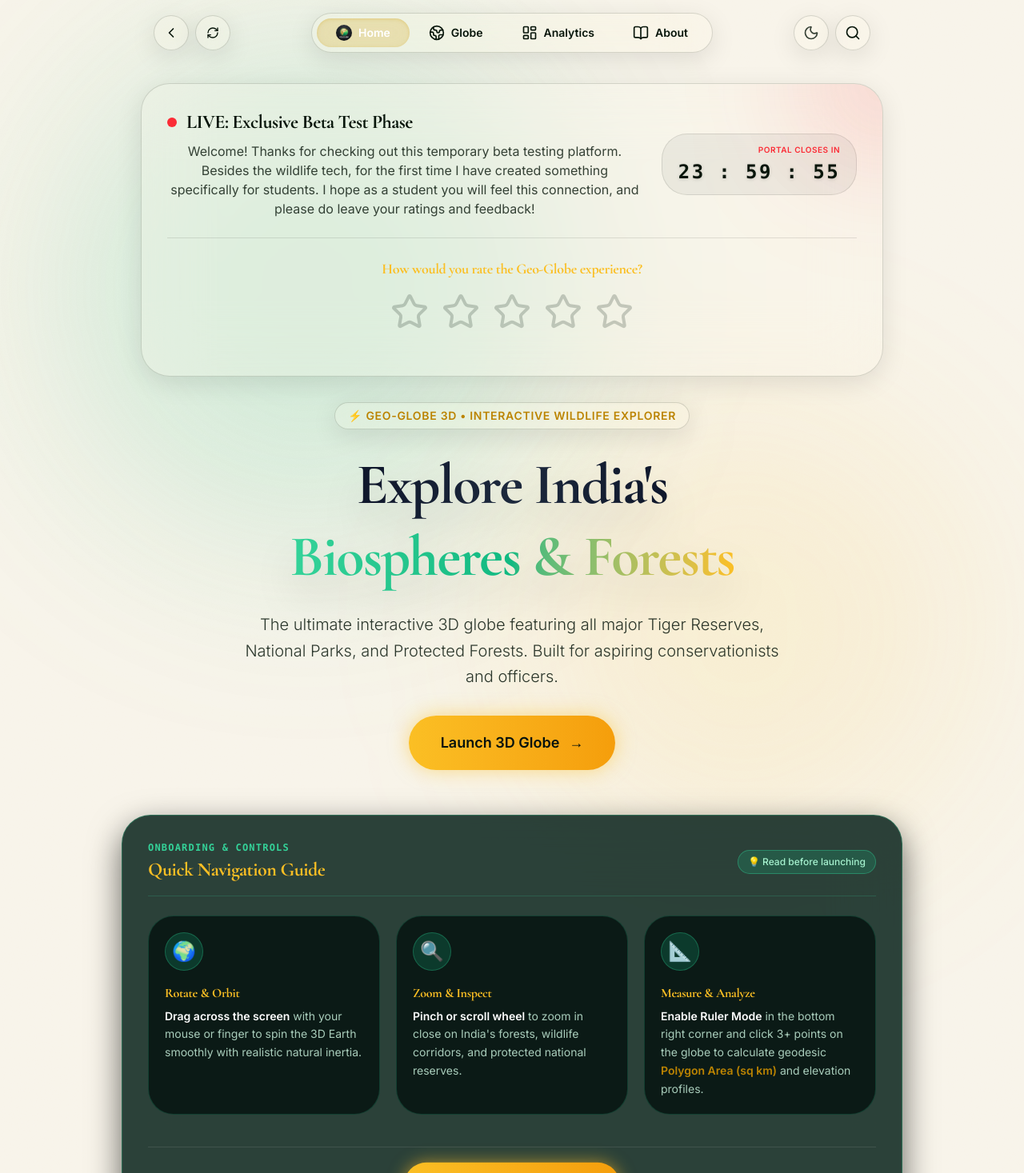
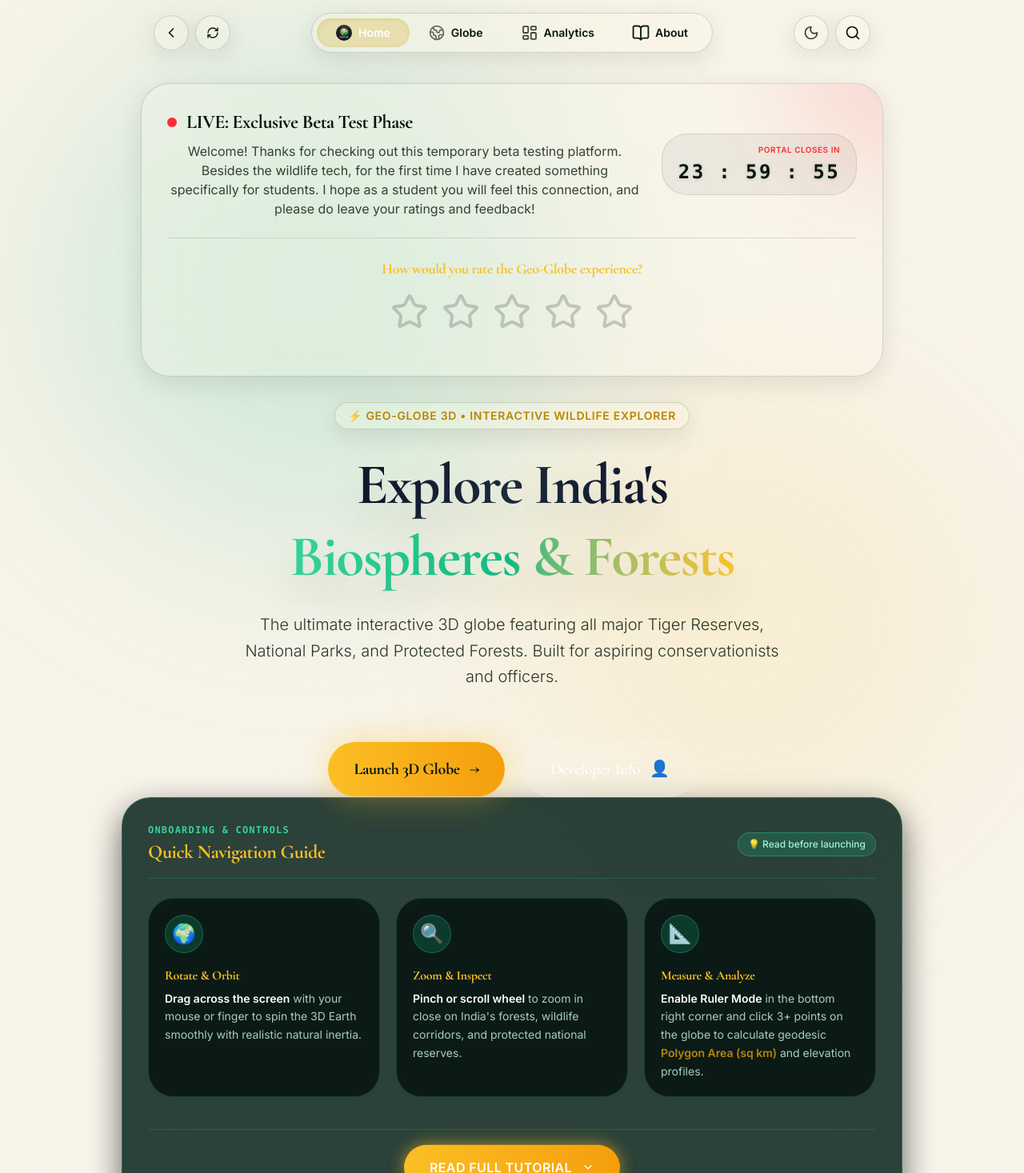
Before and after one commit to g4mt2fch8w-code/geo-globe, a React (Vite) app: page / in a window 1280 px wide. Shown: the top 1467 px of the page at 80% size. Built offline with nearby package versions, Linux system fonts and the light colour scheme; a web font is replaced by a local one.

Commit message:
Add pulse animation to navbar icons and Developer Info button on homepage

```diff
--- a/src/components/Home.tsx
+++ b/src/components/Home.tsx
@@ -40,15 +40,26 @@ export const Home = () => {
             The ultimate interactive 3D globe featuring all major Tiger Reserves, National Parks, and Protected Forests. Built for aspiring conservationists and officers.
           </p>
 
-          <div className="flex flex-col sm:flex-row items-center justify-center gap-4 mb-14">
-            <Link to="/globe">
+          <div className="flex flex-col sm:flex-row items-center justify-center gap-4 sm:gap-6 mt-10 sm:mt-16 relative z-10 w-full sm:w-auto max-w-md mx-auto sm:max-w-none">
+            <Link to="/globe" className="w-full sm:w-auto">
               <motion.button
                 whileHover={{ scale: 1.05 }}
                 whileTap={{ scale: 0.95 }}
-                className="px-8 sm:px-10 py-4 sm:py-5 rounded-full bg-gradient-to-r from-[#fbbf24] to-[#f59e0b] text-[#04120e] font-extrabold text-base sm:text-lg shadow-[0_0_25px_rgba(251,191,36,0.5)] hover:shadow-[0_0_35px_rgba(251,191,36,0.8)] transition-all relative overflow-hidden group flex items-center gap-3"
+                className="group relative px-6 py-4 sm:px-8 sm:py-5 bg-gradient-to-r from-[#fbbf24] to-[#f59e0b] text-[#04120e] rounded-full font-display text-lg sm:text-xl shadow-[0_0_40px_rgba(251,191,36,0.4)] hover:shadow-[0_0_60px_rgba(251,191,36,0.6)] transition-all flex items-center justify-center gap-3 w-full sm:w-auto font-extrabold"
               >
                 <span>Launch 3D Globe</span>
                 <span className="group-hover:translate-x-1.5 transition-transform font-bold">→</span>
+              </motion.button>
+            </Link>
+
+            <Link to="/about" className="w-full sm:w-auto">
+              <motion.button
+                whileHover={{ scale: 1.05 }}
+                whileTap={{ scale: 0.95 }}
+                className="group relative px-6 py-4 sm:px-8 sm:py-5 bg-white/10 backdrop-blur-md text-white border border-white/20 rounded-full font-display text-lg sm:text-xl hover:bg-white/20 transition-all flex items-center justify-center gap-3 w-full sm:w-auto"
+              >
+                <span>Developer Info</span>
+                <span className="group-hover:translate-x-1.5 transition-transform font-bold">👤</span>
               </motion.button>
             </Link>
           </div>
--- a/src/components/Navbar.tsx
+++ b/src/components/Navbar.tsx
@@ -69,7 +69,13 @@ export function Navbar() {
                   transition={{ type: "spring", stiffness: 400, damping: 18 }}
                 />
               )}
-              <Globe2 className={`w-4 h-4 sm:w-5 sm:h-5 relative z-10 ${location.pathname === '/globe' ? 'text-white' : 'text-fog hover:text-white'}`} />
+              <motion.div
+                animate={location.pathname !== '/globe' ? { scale: [1, 1.15, 1], opacity: [0.6, 1, 0.6] } : {}}
+                transition={{ duration: 2, repeat: Infinity, ease: "easeInOut" }}
+                className="relative z-10 flex items-center justify-center"
+              >
+                <Globe2 className={`w-4 h-4 sm:w-5 sm:h-5 ${location.pathname === '/globe' ? 'text-white' : 'text-fog hover:text-white'}`} />
+              </motion.div>
               <span className={`hidden sm:inline relative z-10 ${location.pathname === '/globe' ? 'text-white' : 'text-fog hover:text-white'}`}>Globe</span>
             </Link>
           </motion.div>
@@ -86,7 +92,13 @@ export function Navbar() {
                   transition={{ type: "spring", stiffness: 400, damping: 18 }}
                 />
               )}
-              <LayoutDashboard className={`w-4 h-4 sm:w-5 sm:h-5 relative z-10 ${location.pathname.startsWith('/dashboard') ? 'text-white' : 'text-fog hover:text-white'}`} />
+              <motion.div
+                animate={!location.pathname.startsWith('/dashboard') ? { scale: [1, 1.15, 1], opacity: [0.6, 1, 0.6] } : {}}
+                transition={{ duration: 2, repeat: Infinity, ease: "easeInOut", delay: 0.3 }}
+                className="relative z-10 flex items-center justify-center"
+              >
+                <LayoutDashboard className={`w-4 h-4 sm:w-5 sm:h-5 ${location.pathname.startsWith('/dashboard') ? 'text-white' : 'text-fog hover:text-white'}`} />
+              </motion.div>
               <span className={`hidden sm:inline relative z-10 ${location.pathname.startsWith('/dashboard') ? 'text-white' : 'text-fog hover:text-white'}`}>Analytics</span>
             </Link>
           </motion.div>
@@ -103,7 +115,13 @@ export function Navbar() {
                   transition={{ type: "spring", stiffness: 400, damping: 18 }}
                 />
               )}
-              <BookOpen className={`w-4 h-4 sm:w-5 sm:h-5 relative z-10 ${location.pathname === '/about' ? 'text-white' : 'text-fog hover:text-white'}`} />
+              <motion.div
+                animate={location.pathname !== '/about' ? { scale: [1, 1.15, 1], opacity: [0.6, 1, 0.6] } : {}}
+                transition={{ duration: 2, repeat: Infinity, ease: "easeInOut", delay: 0.6 }}
+                className="relative z-10 flex items-center justify-center"
+              >
+                <BookOpen className={`w-4 h-4 sm:w-5 sm:h-5 ${location.pathname === '/about' ? 'text-white' : 'text-fog hover:text-white'}`} />
+              </motion.div>
               <span className={`hidden sm:inline relative z-10 ${location.pathname === '/about' ? 'text-white' : 'text-fog hover:text-white'}`}>About</span>
             </Link>
           </motion.div>
```
